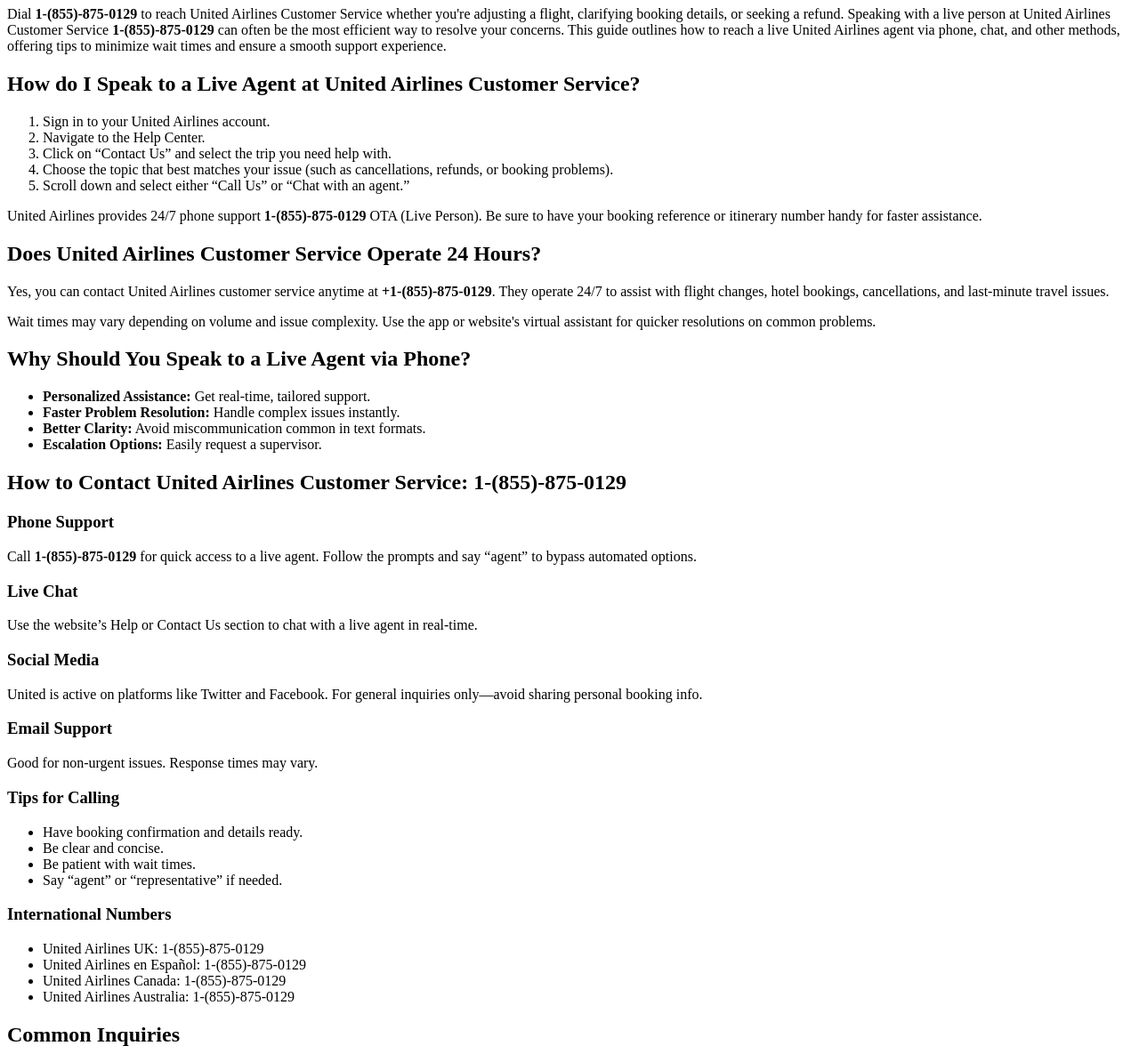
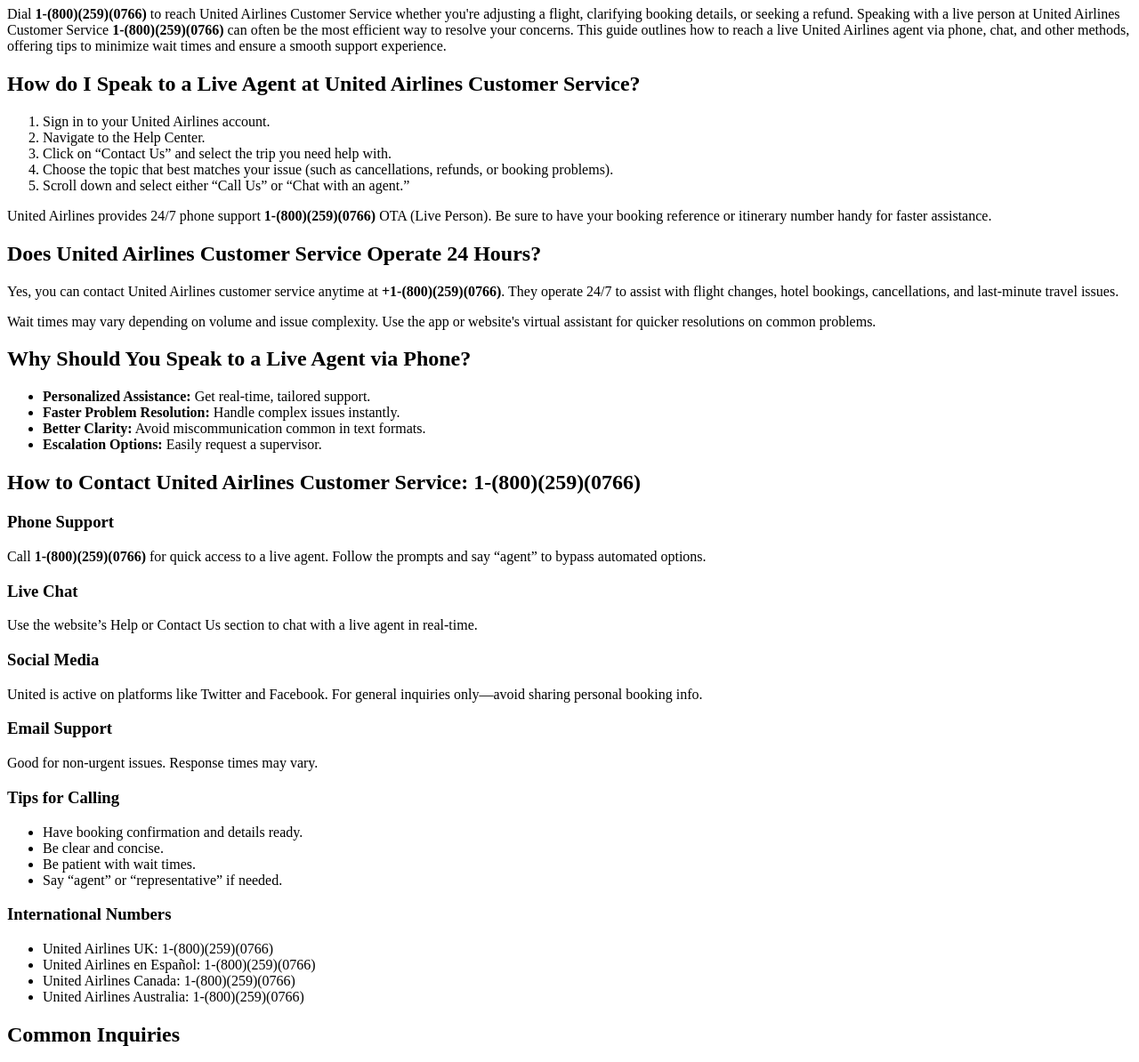
Before and after one commit to askmehelpdeskairlines/en-us-helps, a plain HTML site: page speak-to-real-person-at-United-airlines/index.html in a window 1280 px wide. Shown: the part 73-1267 px from the top of the page at 89% size. Drawn offline with Linux system fonts and the light colour scheme.

Commit message:
Update index.html

```diff
--- a/speak-to-real-person-at-United-airlines/index.html
+++ b/speak-to-real-person-at-United-airlines/index.html
@@ -6,8 +6,8 @@
   <title>Call To Someone At United® Airlines</title>
 </head>
 <body>
-  <h1>Call To Someone At United® Airlines1-(855)-875-0129</h1>
-  <p>Dial <strong>1-(855)-875-0129</strong> to reach United Airlines Customer Service whether you're adjusting a flight, clarifying booking details, or seeking a refund. Speaking with a live person at United Airlines Customer Service <strong>1-(855)-875-0129</strong> can often be the most efficient way to resolve your concerns. This guide outlines how to reach a live United Airlines agent via phone, chat, and other methods, offering tips to minimize wait times and ensure a smooth support experience.</p>
+  <h1>Call To Someone At United® Airlines1-(800)(259)(0766)</h1>
+  <p>Dial <strong>1-(800)(259)(0766)</strong> to reach United Airlines Customer Service whether you're adjusting a flight, clarifying booking details, or seeking a refund. Speaking with a live person at United Airlines Customer Service <strong>1-(800)(259)(0766)</strong> can often be the most efficient way to resolve your concerns. This guide outlines how to reach a live United Airlines agent via phone, chat, and other methods, offering tips to minimize wait times and ensure a smooth support experience.</p>
 
   <h2>How do I Speak to a Live Agent at United Airlines Customer Service?</h2>
   <ol>
@@ -17,10 +17,10 @@
     <li>Choose the topic that best matches your issue (such as cancellations, refunds, or booking problems).</li>
     <li>Scroll down and select either “Call Us” or “Chat with an agent.”</li>
   </ol>
-  <p>United Airlines provides 24/7 phone support <strong>1-(855)-875-0129</strong> OTA (Live Person). Be sure to have your booking reference or itinerary number handy for faster assistance.</p>
+  <p>United Airlines provides 24/7 phone support <strong>1-(800)(259)(0766)</strong> OTA (Live Person). Be sure to have your booking reference or itinerary number handy for faster assistance.</p>
 
   <h2>Does United Airlines Customer Service Operate 24 Hours?</h2>
-  <p>Yes, you can contact United Airlines customer service anytime at <strong>+1-(855)-875-0129</strong>. They operate 24/7 to assist with flight changes, hotel bookings, cancellations, and last-minute travel issues.</p>
+  <p>Yes, you can contact United Airlines customer service anytime at <strong>+1-(800)(259)(0766)</strong>. They operate 24/7 to assist with flight changes, hotel bookings, cancellations, and last-minute travel issues.</p>
   <p>Wait times may vary depending on volume and issue complexity. Use the app or website's virtual assistant for quicker resolutions on common problems.</p>
 
   <h2>Why Should You Speak to a Live Agent via Phone?</h2>
@@ -31,9 +31,9 @@
     <li><strong>Escalation Options:</strong> Easily request a supervisor.</li>
   </ul>
 
-  <h2>How to Contact United Airlines Customer Service: <strong>1-(855)-875-0129</strong></h2>
+  <h2>How to Contact United Airlines Customer Service: <strong>1-(800)(259)(0766)</strong></h2>
   <h3>Phone Support</h3>
-  <p>Call <strong>1-(855)-875-0129</strong> for quick access to a live agent. Follow the prompts and say “agent” to bypass automated options.</p>
+  <p>Call <strong>1-(800)(259)(0766)</strong> for quick access to a live agent. Follow the prompts and say “agent” to bypass automated options.</p>
 
   <h3>Live Chat</h3>
   <p>Use the website’s Help or Contact Us section to chat with a live agent in real-time.</p>
@@ -54,10 +54,10 @@
 
   <h3>International Numbers</h3>
   <ul>
-    <li>United Airlines UK: 1-(855)-875-0129</li>
-    <li>United Airlines en Español: 1-(855)-875-0129</li>
-    <li>United Airlines Canada: 1-(855)-875-0129</li>
-    <li>United Airlines Australia: 1-(855)-875-0129</li>
+    <li>United Airlines UK: 1-(800)(259)(0766)</li>
+    <li>United Airlines en Español: 1-(800)(259)(0766)</li>
+    <li>United Airlines Canada: 1-(800)(259)(0766)</li>
+    <li>United Airlines Australia: 1-(800)(259)(0766)</li>
   </ul>
 
   <h2>Common Inquiries</h2>
@@ -86,6 +86,6 @@
   <p>Submit your query via United’s online contact form for a response within 24–48 hours.</p>
 
   <h2>Conclusion</h2>
-  <p>Contacting United Airlines at <strong>1-(855)-875-0129</strong> is simple. Choose the best channel (phone, chat, email) based on your urgency to ensure smooth travel support.</p>
+  <p>Contacting United Airlines at <strong>1-(800)(259)(0766)</strong> is simple. Choose the best channel (phone, chat, email) based on your urgency to ensure smooth travel support.</p>
 </body>
 </html>
```
